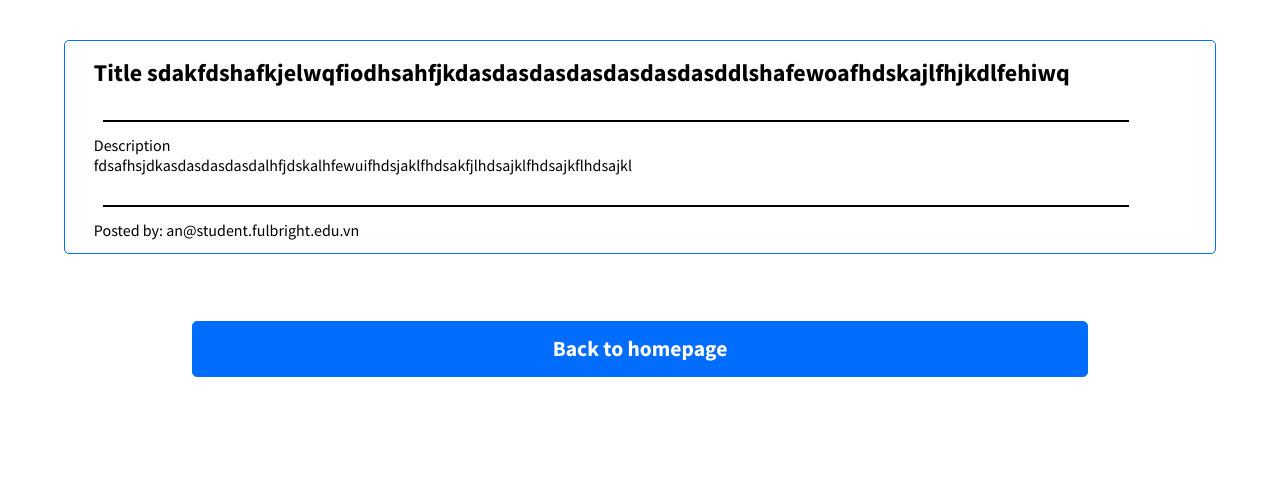
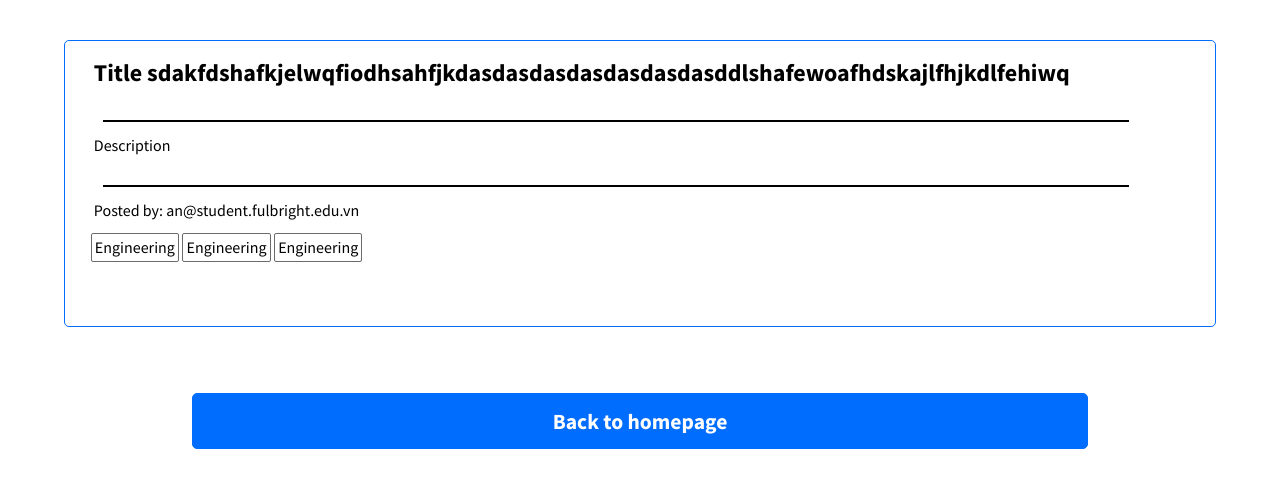
Before and after one commit to phuocphan09/g5-cs301-fall-21, a React (Create React App) app in the folder frontend/: page /SuccessCreate in a window 1280 px wide. Shown: the top 488 px of the page. Built offline with nearby package versions, Linux system fonts and the light colour scheme.

Commit message:
viewing issues with Posts and Personal page

```diff
--- a/frontend/src/pages/Post/PersonalPage.js
+++ b/frontend/src/pages/Post/PersonalPage.js
@@ -85,18 +85,22 @@ const Container = styled.div`
 `
 
 const Avatar = styled.img`
+    position: relative;
     width: 13.33vw;
     height: 13.33vw;
-    margin-right: 2rem;
-    margin-left: 2rem;
+    margin-right: 1rem;
+    margin-left: 1rem;
+    align-items: left;
+    justify-content: left;
 `
 
 const RemoveIcon = styled.img`
     width: 3vh;
     height: 3vh;
-    margin-left: 5px;
-    margin-top: 5px;
-    justify-content:center;
+    ${'' /* margin-left: 5px;
+    margin-top: 5px; */}
+    justify-content:left;
+    align-items: left;
     display: flex;
     flex-direction: row
 `
@@ -110,10 +114,10 @@ const RemoveIcon = styled.img`
 // `
 
 const ArrowButton = styled.button`
-    width:100vw;
+    width:90vw;
     display:flex;
     flex-direction: row;
-    justify-content: center;
+    justify-content: space-between;
     align-items: center;
     background: #ffffff;
     border: 0px solid #ffffff;
@@ -131,9 +135,9 @@ const TextWrapper = styled.div`
 const Container2 = styled.div`
     display: flex;
     flex-direction: column;
-    inline-size: 100vw;
+    ${'' /* inline-size: 100vw; */}
     overflow-wrap: break-word;
-    width: 100vw;
+    width: 90vw;
 
     h1 {
         width:100vw;
@@ -144,7 +148,6 @@ const Container2 = styled.div`
         font-size: 3vh;
         text-align: left;
         margin-left: 1rem;
-        margin-right: 1rem;
         margin-bottom: 0rem;
     }
 
@@ -157,7 +160,6 @@ const Container2 = styled.div`
         font-size: 2vh;
         text-align: left;
         margin-left: 1rem;
-        margin-right: 1rem;
 
     }
 
--- a/frontend/src/pages/Post/ViewPost.js
+++ b/frontend/src/pages/Post/ViewPost.js
@@ -28,13 +28,25 @@ const ViewPost = () => {
                         <line />
 
                         <h2>
-                            Description <br /> fdsafhsjdkasdasdasdasdalhfjdskalhfewuifhdsjaklfhdsakfjlhdsajklfhdsajkflhdsajkl
-                        </h2>
+                            Description <br /> </h2>
 
                         <line />
 
                         <h2> Posted by: an@student.fulbright.edu.vn </h2>
                     </TextWrapper>
+
+                    <InterestWrapper>
+                        <InterestLabel>
+                            <h2> Engineering </h2>
+                        </InterestLabel>
+                        <InterestLabel>
+                            <h2> Engineering </h2>
+                        </InterestLabel>
+                        <InterestLabel>
+                            <h2> Engineering </h2>
+                        </InterestLabel>
+                    </InterestWrapper>
+
                 </PostBox>
 
                 <BackContainer>
@@ -53,6 +65,47 @@ const Container = styled.div`
     display: flex;
     flex-direction: column;
     align-items: center;
+`
+
+const InterestWrapper = styled.div`
+    position:relative;
+    display: flex;
+    flex-direction: row;
+    justify-content: left;
+    align-items: left;
+    inline-size: 90vw;
+    width: 90vw;
+    margin-right:1vw;
+    margin-left: 2vw;
+    margin-bottom: 5vw;
+    overflow-wrap: inherit;
+`
+
+const InterestLabel = styled.div`
+    position: relative;
+    background-color: #FFFFFF;
+    box-sizing: border-box;
+    border-radius: 2px;
+    border: solid 1px #6B6B6B;
+    align-items: center;
+    justify-content: center;
+    margin-right: 0.2rem;
+    overflow-wrap: inherit;
+
+
+    h2 {
+        font-family: 'Source Sans Pro';
+        color: #000000;
+        font-style: normal;
+        font-weight: normal;
+        font-size: 2vh;
+        text-align: left;
+        margin-left: 0.2rem;
+        margin-right: 0.2rem;
+        margin-top: 0.2rem;
+        margin-bottom: 0.2rem;
+        overflow-wrap: break-word;
+    }
 `
 
 const TextWrapper = styled.div`
@@ -74,7 +127,6 @@ const TextWrapper = styled.div`
         margin-left: 1rem;
         margin-right: 1rem;
         overflow-wrap: break-word;
-
     }
 
     h2 {
@@ -87,7 +139,6 @@ const TextWrapper = styled.div`
         margin-left: 1rem;
         margin-right: 1rem;
         overflow-wrap: break-word;
-
     }
 
     line {
@@ -97,7 +148,6 @@ const TextWrapper = styled.div`
         margin-left: 2vw;
         border: 0.5px solid #000000;
         background: #000000;
-
     }
 `
 
```
